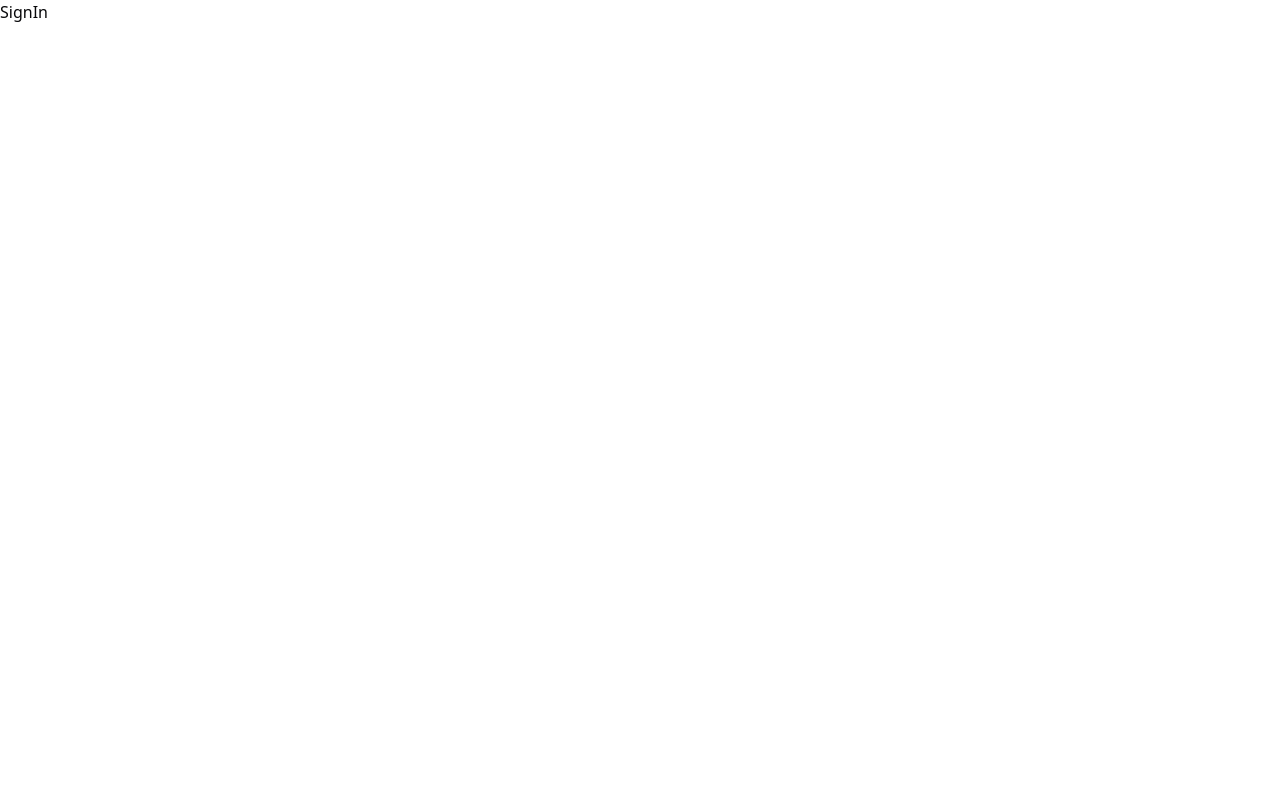
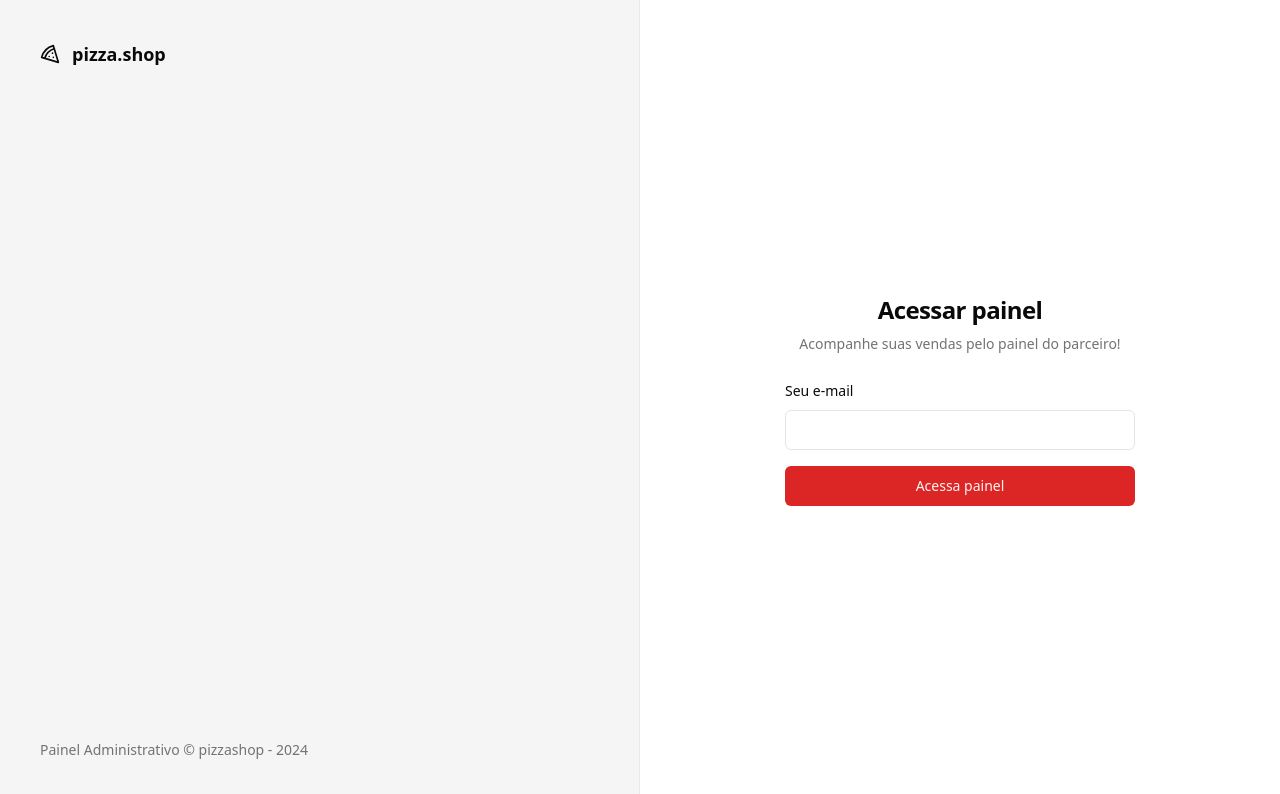
Before and after one commit to markus90souza/dashboard-pizzashop, a React (Vite) app: page /sign-in in a window 1280 px wide. Shown: the top 794 px of the page. Built offline with nearby package versions, Linux system fonts and the light colour scheme.

Commit message:
feat:create a sign in page

```diff
--- a/src/App.tsx
+++ b/src/App.tsx
@@ -4,11 +4,14 @@
 import { Helmet, HelmetProvider } from 'react-helmet-async'
 import { RouterProvider } from 'react-router-dom'
 
+import { Toaster } from '@/components/ui/sonner'
+
 import { router } from './routes'
 
 export const App: FC = () => {
   return (
     <HelmetProvider>
+      <Toaster richColors />
       <Helmet titleTemplate="%s | pizza.shop" />
       <RouterProvider router={router} />
     </HelmetProvider>
--- /dev/null
+++ b/src/components/ui/input.tsx
@@ -0,0 +1,24 @@
+import * as React from 'react'
+
+import { cn } from '@/lib/utils'
+
+export type InputProps = React.InputHTMLAttributes<HTMLInputElement>
+
+const Input = React.forwardRef<HTMLInputElement, InputProps>(
+  ({ className, type, ...props }, ref) => {
+    return (
+      <input
+        type={type}
+        className={cn(
+          'flex h-10 w-full rounded-md border border-input bg-background px-3 py-2 text-sm ring-offset-background file:border-0 file:bg-transparent file:text-sm file:font-medium placeholder:text-muted-foreground focus-visible:outline-none focus-visible:ring-2 focus-visible:ring-ring focus-visible:ring-offset-2 disabled:cursor-not-allowed disabled:opacity-50',
+          className,
+        )}
+        ref={ref}
+        {...props}
+      />
+    )
+  },
+)
+Input.displayName = 'Input'
+
+export { Input }
--- /dev/null
+++ b/src/components/ui/label.tsx
@@ -0,0 +1,24 @@
+import * as LabelPrimitive from '@radix-ui/react-label'
+import { cva, type VariantProps } from 'class-variance-authority'
+import * as React from 'react'
+
+import { cn } from '@/lib/utils'
+
+const labelVariants = cva(
+  'text-sm font-medium leading-none peer-disabled:cursor-not-allowed peer-disabled:opacity-70',
+)
+
+const Label = React.forwardRef<
+  React.ElementRef<typeof LabelPrimitive.Root>,
+  React.ComponentPropsWithoutRef<typeof LabelPrimitive.Root> &
+    VariantProps<typeof labelVariants>
+>(({ className, ...props }, ref) => (
+  <LabelPrimitive.Root
+    ref={ref}
+    className={cn(labelVariants(), className)}
+    {...props}
+  />
+))
+Label.displayName = LabelPrimitive.Root.displayName
+
+export { Label }
--- /dev/null
+++ b/src/components/ui/sonner.tsx
@@ -0,0 +1,29 @@
+import { useTheme } from 'next-themes'
+import { Toaster as Sonner } from 'sonner'
+
+type ToasterProps = React.ComponentProps<typeof Sonner>
+
+const Toaster = ({ ...props }: ToasterProps) => {
+  const { theme = 'system' } = useTheme()
+
+  return (
+    <Sonner
+      theme={theme as ToasterProps['theme']}
+      className="toaster group"
+      toastOptions={{
+        classNames: {
+          toast:
+            'group toast group-[.toaster]:bg-background group-[.toaster]:text-foreground group-[.toaster]:border-border group-[.toaster]:shadow-lg',
+          description: 'group-[.toast]:text-muted-foreground',
+          actionButton:
+            'group-[.toast]:bg-primary group-[.toast]:text-primary-foreground',
+          cancelButton:
+            'group-[.toast]:bg-muted group-[.toast]:text-muted-foreground',
+        },
+      }}
+      {...props}
+    />
+  )
+}
+
+export { Toaster }
--- a/src/layouts/auth.tsx
+++ b/src/layouts/auth.tsx
@@ -1,10 +1,24 @@
+import { Pizza } from 'lucide-react'
 import { FC } from 'react'
 import { Outlet } from 'react-router-dom'
 
 export const AuthLayout: FC = () => {
   return (
-    <div className="">
-      <Outlet />
+    <div className="grid min-h-screen grid-cols-2">
+      <div className="flex h-full flex-col justify-between border-r border-foreground/5 bg-muted p-10 text-muted-foreground">
+        <div className="flex items-center gap-3 text-lg font-medium text-foreground">
+          <Pizza className="h-5 w-5" />
+          <span className="font-semibold">pizza.shop</span>
+        </div>
+
+        <footer className="text-sm">
+          Painel Administrativo &copy; pizzashop - {new Date().getFullYear()}
+        </footer>
+      </div>
+
+      <div className="flex flex-col  items-center justify-center">
+        <Outlet />
+      </div>
     </div>
   )
 }
--- a/src/pages/auth/sign-in.tsx
+++ b/src/pages/auth/sign-in.tsx
@@ -1,11 +1,65 @@
+import { Loader2 } from 'lucide-react'
 import { FC } from 'react'
 import { Helmet } from 'react-helmet-async'
+import { useForm } from 'react-hook-form'
+import { toast } from 'sonner'
+import { z } from 'zod'
+
+import { Button } from '@/components/ui/button'
+import { Input } from '@/components/ui/input'
+import { Label } from '@/components/ui/label'
+
+const schema = z.object({ email: z.string().email() })
+type SignInFormData = z.infer<typeof schema>
 
 export const SignIn: FC = () => {
+  const {
+    register,
+    handleSubmit,
+    formState: { isSubmitting },
+  } = useForm<SignInFormData>()
+
+  const handleSignIn = async (data: SignInFormData) => {
+    console.log(data)
+    await new Promise((resolve) => setTimeout(resolve, 2000))
+
+    toast.success('Enviamos um link de autenticação para seu e-mail')
+  }
+
   return (
     <>
       <Helmet title="Entrar" />
-      <h1>SignIn</h1>
+
+      <div className="p-8">
+        <div className="flex  min-w-[350px] flex-col items-center gap-6">
+          <div className="flex flex-col gap-2 text-center">
+            <h2 className=" text-2xl font-semibold tracking-tight">
+              Acessar painel
+            </h2>
+            <p className="text-sm text-muted-foreground">
+              Acompanhe suas vendas pelo painel do parceiro!
+            </p>
+          </div>
+
+          <form
+            onSubmit={handleSubmit(handleSignIn)}
+            className="w-full space-y-4 "
+          >
+            <div className="space-y-2">
+              <Label htmlFor="email">Seu e-mail</Label>
+              <Input type="email" id="email" {...register('email')} />
+            </div>
+
+            <Button disabled={isSubmitting} className="w-full" type="submit">
+              {isSubmitting ? (
+                <Loader2 className="animate-spin" />
+              ) : (
+                'Acessa painel'
+              )}
+            </Button>
+          </form>
+        </div>
+      </div>
     </>
   )
 }
--- a/src/styles/globals.css
+++ b/src/styles/globals.css
@@ -5,64 +5,47 @@
 @layer base {
   :root {
     --background: 0 0% 100%;
-    --foreground: 240 10% 3.9%;
-
+    --foreground: 0 0% 3.9%;
     --card: 0 0% 100%;
-    --card-foreground: 240 10% 3.9%;
-
+    --card-foreground: 0 0% 3.9%;
     --popover: 0 0% 100%;
-    --popover-foreground: 240 10% 3.9%;
-
-    --primary: 240 5.9% 10%;
-    --primary-foreground: 0 0% 98%;
-
-    --secondary: 240 4.8% 95.9%;
-    --secondary-foreground: 240 5.9% 10%;
-
-    --muted: 240 4.8% 95.9%;
-    --muted-foreground: 240 3.8% 46.1%;
-
-    --accent: 240 4.8% 95.9%;
-    --accent-foreground: 240 5.9% 10%;
-
+    --popover-foreground: 0 0% 3.9%;
+    --primary: 0 72.2% 50.6%;
+    --primary-foreground: 0 85.7% 97.3%;
+    --secondary: 0 0% 96.1%;
+    --secondary-foreground: 0 0% 9%;
+    --muted: 0 0% 96.1%;
+    --muted-foreground: 0 0% 45.1%;
+    --accent: 0 0% 96.1%;
+    --accent-foreground: 0 0% 9%;
     --destructive: 0 84.2% 60.2%;
     --destructive-foreground: 0 0% 98%;
-
-    --border: 240 5.9% 90%;
-    --input: 240 5.9% 90%;
-    --ring: 240 10% 3.9%;
-
+    --border: 0 0% 89.8%;
+    --input: 0 0% 89.8%;
+    --ring: 0 72.2% 50.6%;
     --radius: 0.5rem;
   }
 
   .dark {
-    --background: 240 10% 3.9%;
+    --background: 0 0% 3.9%;
     --foreground: 0 0% 98%;
-
-    --card: 240 10% 3.9%;
+    --card: 0 0% 3.9%;
     --card-foreground: 0 0% 98%;
-
-    --popover: 240 10% 3.9%;
+    --popover: 0 0% 3.9%;
     --popover-foreground: 0 0% 98%;
-
-    --primary: 0 0% 98%;
-    --primary-foreground: 240 5.9% 10%;
-
-    --secondary: 240 3.7% 15.9%;
+    --primary: 0 72.2% 50.6%;
+    --primary-foreground: 0 85.7% 97.3%;
+    --secondary: 0 0% 14.9%;
     --secondary-foreground: 0 0% 98%;
-
-    --muted: 240 3.7% 15.9%;
-    --muted-foreground: 240 5% 64.9%;
-
-    --accent: 240 3.7% 15.9%;
+    --muted: 0 0% 14.9%;
+    --muted-foreground: 0 0% 63.9%;
+    --accent: 0 0% 14.9%;
     --accent-foreground: 0 0% 98%;
-
     --destructive: 0 62.8% 30.6%;
     --destructive-foreground: 0 0% 98%;
-
-    --border: 240 3.7% 15.9%;
-    --input: 240 3.7% 15.9%;
-    --ring: 240 4.9% 83.9%;
+    --border: 0 0% 14.9%;
+    --input: 0 0% 14.9%;
+    --ring: 0 72.2% 50.6%;
   }
 }
 
```
Also changed, not shown: package.json (+7 -1 lines), 1 other file (tests, documents, lock files or other folders).
